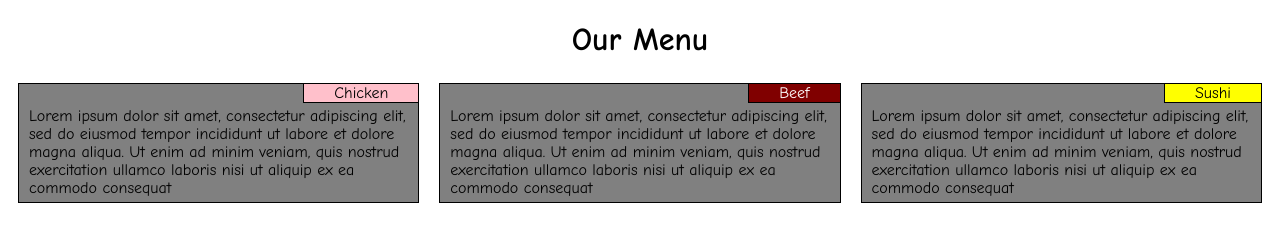
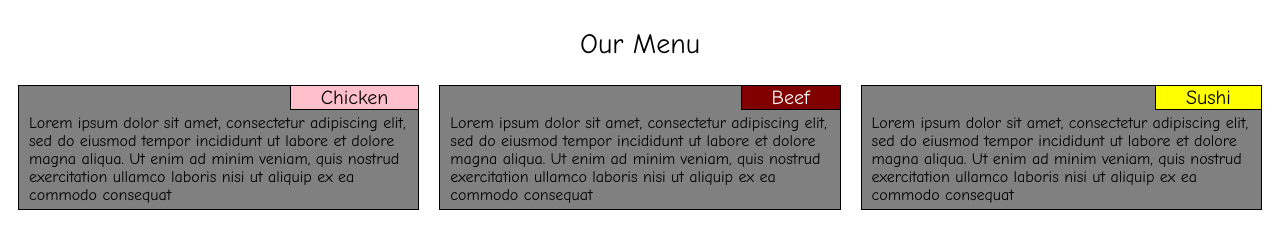
Before and after one commit to cristiantaran/assignments, a plain HTML site: page module2-solution/index.html in a window 1280 px wide. Drawn offline with Linux system fonts and the light colour scheme.

Commit message:
adapted font size

```diff
--- a/module2-solution/css/styles.css
+++ b/module2-solution/css/styles.css
@@ -3,18 +3,20 @@
 	font-family: "Comic Sans MS", cursive, sans-serif;
 }
 
-h1 {
+.header {
 	margin-bottom: 15px;
 	text-align: center;
+	font-size: 1.75em;
 }
 
-p {
+.title {
 	float: right;
 	text-align: center;
 	border: 1px solid black;
 	padding-left: 30px;
 	padding-right: 30px;
 	margin: -1px;
+	font-size: 1.25em;
 }
 
 #p1 {
--- a/module2-solution/index.html
+++ b/module2-solution/index.html
@@ -7,25 +7,25 @@
 	<meta name="viewport" content="width=device-width, initial-scale=1">
 </head>
 <body>
-	<h1>Our Menu</h1>
+	<p class="header">Our Menu</p>
 
 	<div class="row">
 		<div class="col col-lg-4 col-md-6">
 			<div>
-				<p id="p1">Chicken</p>
-				<section>Lorem ipsum dolor sit amet, consectetur adipiscing elit, sed do eiusmod tempor incididunt ut labore et dolore magna aliqua. Ut enim ad minim veniam, quis nostrud exercitation ullamco laboris nisi ut aliquip ex ea commodo consequat</section>
+				<p id="p1" class="title">Chicken</p>
+				<section class="contents">Lorem ipsum dolor sit amet, consectetur adipiscing elit, sed do eiusmod tempor incididunt ut labore et dolore magna aliqua. Ut enim ad minim veniam, quis nostrud exercitation ullamco laboris nisi ut aliquip ex ea commodo consequat</section>
 			</div>
 		</div>
 		<div class="col col-lg-4 col-md-6">
 			<div>
-				<p id="p2">Beef</p>
-				<section>Lorem ipsum dolor sit amet, consectetur adipiscing elit, sed do eiusmod tempor incididunt ut labore et dolore magna aliqua. Ut enim ad minim veniam, quis nostrud exercitation ullamco laboris nisi ut aliquip ex ea commodo consequat</section>
+				<p id="p2" class="title">Beef</p>
+				<section class="contents">Lorem ipsum dolor sit amet, consectetur adipiscing elit, sed do eiusmod tempor incididunt ut labore et dolore magna aliqua. Ut enim ad minim veniam, quis nostrud exercitation ullamco laboris nisi ut aliquip ex ea commodo consequat</section>
 			</div>
 		</div>
 		<div class="col col-lg-4 col-md-12">
 			<div>
-				<p id="p3">Sushi</p>
-				<section>Lorem ipsum dolor sit amet, consectetur adipiscing elit, sed do eiusmod tempor incididunt ut labore et dolore magna aliqua. Ut enim ad minim veniam, quis nostrud exercitation ullamco laboris nisi ut aliquip ex ea commodo consequat</section>
+				<p id="p3" class="title">Sushi</p>
+				<section class="contents">Lorem ipsum dolor sit amet, consectetur adipiscing elit, sed do eiusmod tempor incididunt ut labore et dolore magna aliqua. Ut enim ad minim veniam, quis nostrud exercitation ullamco laboris nisi ut aliquip ex ea commodo consequat</section>
 			</div>
 		</div>
 	</div>
```
